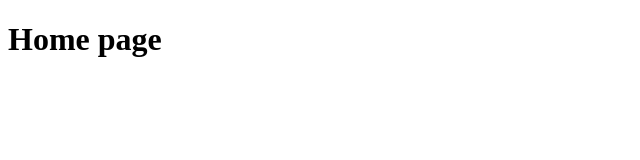
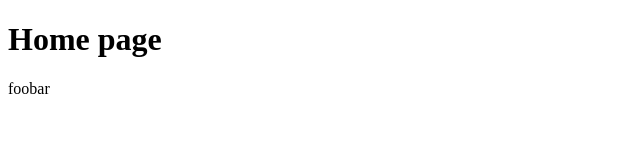
Before and after one commit to robt79/git-practice, a plain HTML site: page index.html in a window 1280 px wide. Shown: the full height of the page, 0-640 px from the left. Drawn offline with Linux system fonts and the light colour scheme.

Commit message:
Added text to Index

```diff
--- a/index.html
+++ b/index.html
@@ -7,5 +7,7 @@
   <body>
 <h1>Home page
 </h1>
+foobar
+
   </body>
 </html>
```
